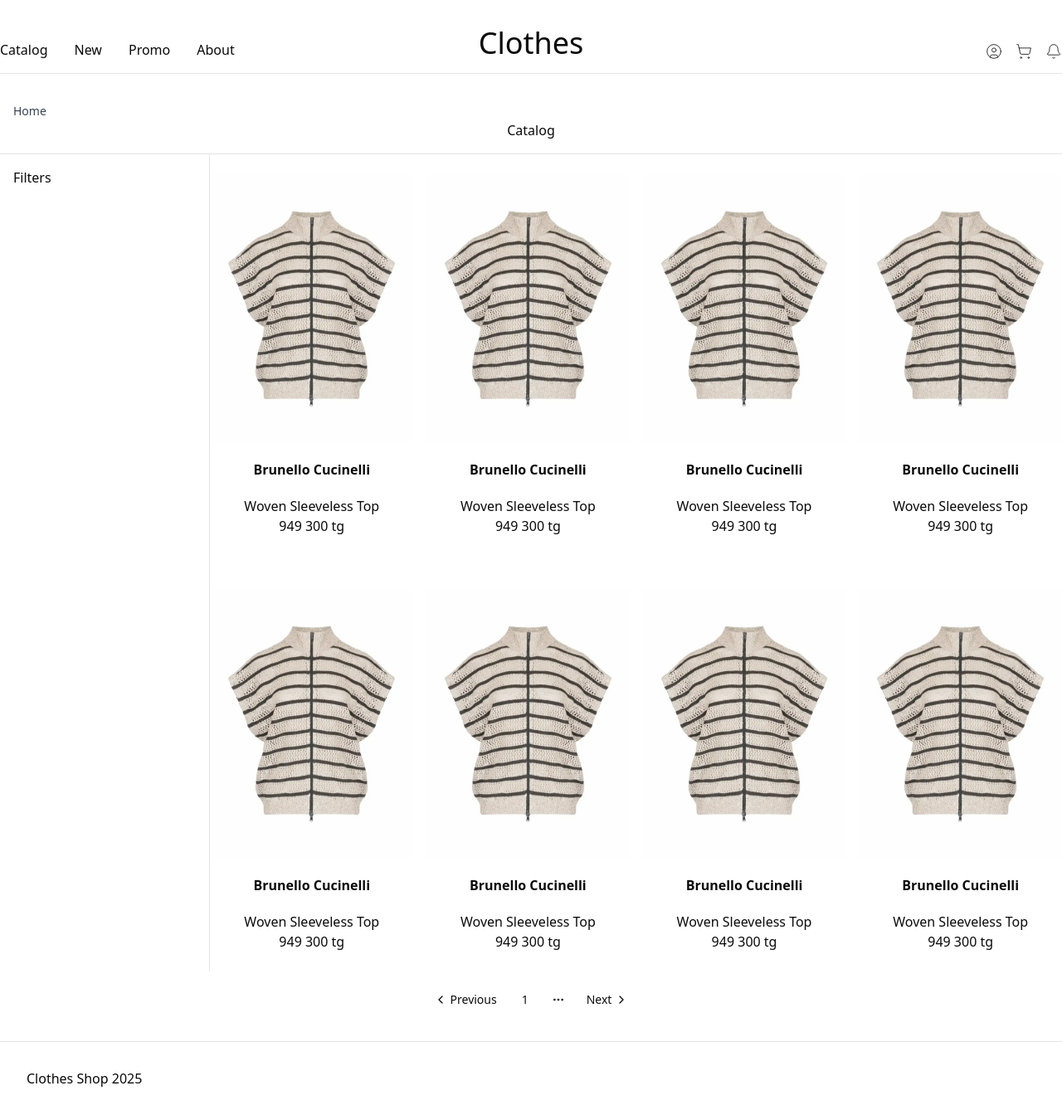
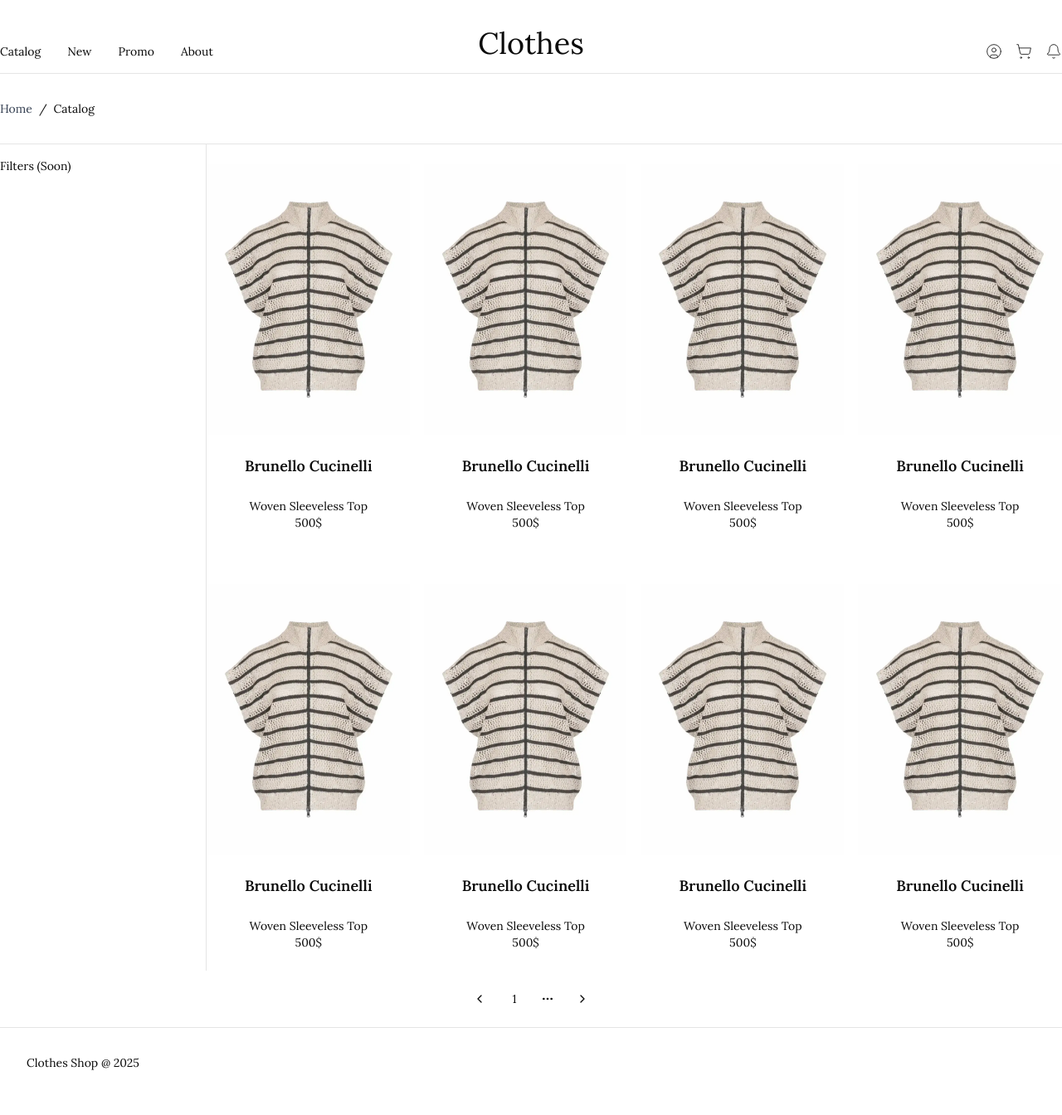
Before and after one commit to clothes-shop-app/clothes-shop, a Next.js app: page / in a window 1280 px wide. Shown: the whole page at 83% size. After the commit the page ends 1323 px from the top, so only its background shows below. Built offline with nearby package versions, Linux system fonts and the light colour scheme.

Commit message:
feat: misc styles

```diff
--- a/src/app/clothes/[id]/page.tsx
+++ b/src/app/clothes/[id]/page.tsx
@@ -11,7 +11,7 @@
 
 export default function ClothesIdPage() {
   return (
-    <div>
+    <div className="text-sm">
       <div className="md:flex md:justify-center gap-4">
         <div className="flex justify-center border-b">
           <Image
@@ -28,14 +28,14 @@
               Brunello Cucinelli
             </h2>
             <p>Woven Sleeveless Top</p>
-            <p>949 300 tg</p>
+            <p>500 $</p>
           </div>
           <div className="p-4 border-b flex gap-4">
             <Button>Add to cart</Button>
             <Button variant="outline">Add to favorites</Button>
           </div>
           <div className="border-b md:border-0">
-            <Accordion type="single" collapsible className="w-full">
+            <Accordion className="w-full" type="multiple">
               <AccordionItem value="item-1">
                 <AccordionTrigger>
                   <div className="flex gap-4">
--- a/src/app/layout.tsx
+++ b/src/app/layout.tsx
@@ -1,16 +1,11 @@
 import type { Metadata } from 'next'
-import { Geist, Geist_Mono } from 'next/font/google'
+import { Lora } from 'next/font/google'
 import './globals.css'
 import { Header } from '@/components/header'
 import { Footer } from '@/components/footer'
 
-const geistSans = Geist({
-  variable: '--font-geist-sans',
-  subsets: ['latin']
-})
-
-const geistMono = Geist_Mono({
-  variable: '--font-geist-mono',
+const lora = Lora({
+  variable: '--font-lora',
   subsets: ['latin']
 })
 
@@ -26,9 +21,7 @@
 }>) {
   return (
     <html lang="en">
-      <body
-        className={`${geistSans.variable} ${geistMono.variable} antialiased`}
-      >
+      <body className={`${lora.className} antialiased`}>
         <Header />
         <div className="container mx-auto">{children}</div>
         <Footer />
--- a/src/app/page.tsx
+++ b/src/app/page.tsx
@@ -12,14 +12,17 @@
 
 export default function Home() {
   return (
-    <div className="my-8 space-y-4">
-      <Link href="/" className="text-sm text-gray-700 p-4">
-        Home
-      </Link>
-      <h2 className="text-center">Catalog</h2>
+    <div className="my-4 space-y-4 text-sm">
+      <div className="py-4 text-center md:text-left">
+        <Link href="/" className="text-gray-700">
+          Home
+        </Link>
+        <span className="mx-2">/</span>
+        <span>Catalog</span>
+      </div>
       <div className="md:flex border-t">
-        <div className="w-[300px] p-4 hidden md:block">
-          <p>Filters</p>
+        <div className="w-[300px] py-4 hidden md:block">
+          <p>Filters (Soon)</p>
         </div>
         <div className="grow border-l grid grid-cols-2 md:grid-cols-4 gap-4">
           <ProductCard />
--- a/src/components/footer/index.tsx
+++ b/src/components/footer/index.tsx
@@ -1,8 +1,8 @@
 export const Footer = () => {
   return (
-    <footer className="border-t">
+    <footer className="border-t text-sm">
       <div className="container mx-auto p-8">
-        <p>Clothes Shop 2025</p>
+        <p>Clothes Shop @ 2025</p>
       </div>
     </footer>
   )
--- a/src/components/header/index.tsx
+++ b/src/components/header/index.tsx
@@ -5,7 +5,7 @@
   return (
     <header className="border-b">
       <div className="flex justify-between items-end container mx-auto pt-8 pb-4">
-        <nav className="gap-8 flex-1 hidden md:flex">
+        <nav className="gap-8 flex-1 hidden md:flex text-sm">
           <Link href="/">Catalog</Link>
           <Link href="#">New</Link>
           <Link href="#">Promo</Link>
--- a/src/components/product-card/index.tsx
+++ b/src/components/product-card/index.tsx
@@ -11,11 +11,12 @@
           alt="Product photo"
           width="300"
           height="500"
+          className="mx-auto"
         />
-        <CardTitle>Brunello Cucinelli</CardTitle>
+        <CardTitle className="text-lg">Brunello Cucinelli</CardTitle>
         <CardContent>
           <p>Woven Sleeveless Top</p>
-          <p>949 300 tg</p>
+          <p>500$</p>
         </CardContent>
       </Card>
     </Link>
--- a/src/components/ui/pagination.tsx
+++ b/src/components/ui/pagination.tsx
@@ -77,7 +77,6 @@
       {...props}
     >
       <ChevronLeftIcon />
-      <span className="hidden sm:block">Previous</span>
     </PaginationLink>
   )
 }
@@ -93,7 +92,6 @@
       className={cn('gap-1 px-2.5 sm:pr-2.5', className)}
       {...props}
     >
-      <span className="hidden sm:block">Next</span>
       <ChevronRightIcon />
     </PaginationLink>
   )
@@ -111,7 +109,6 @@
       {...props}
     >
       <MoreHorizontalIcon className="size-4" />
-      <span className="sr-only">More pages</span>
     </span>
   )
 }
```
